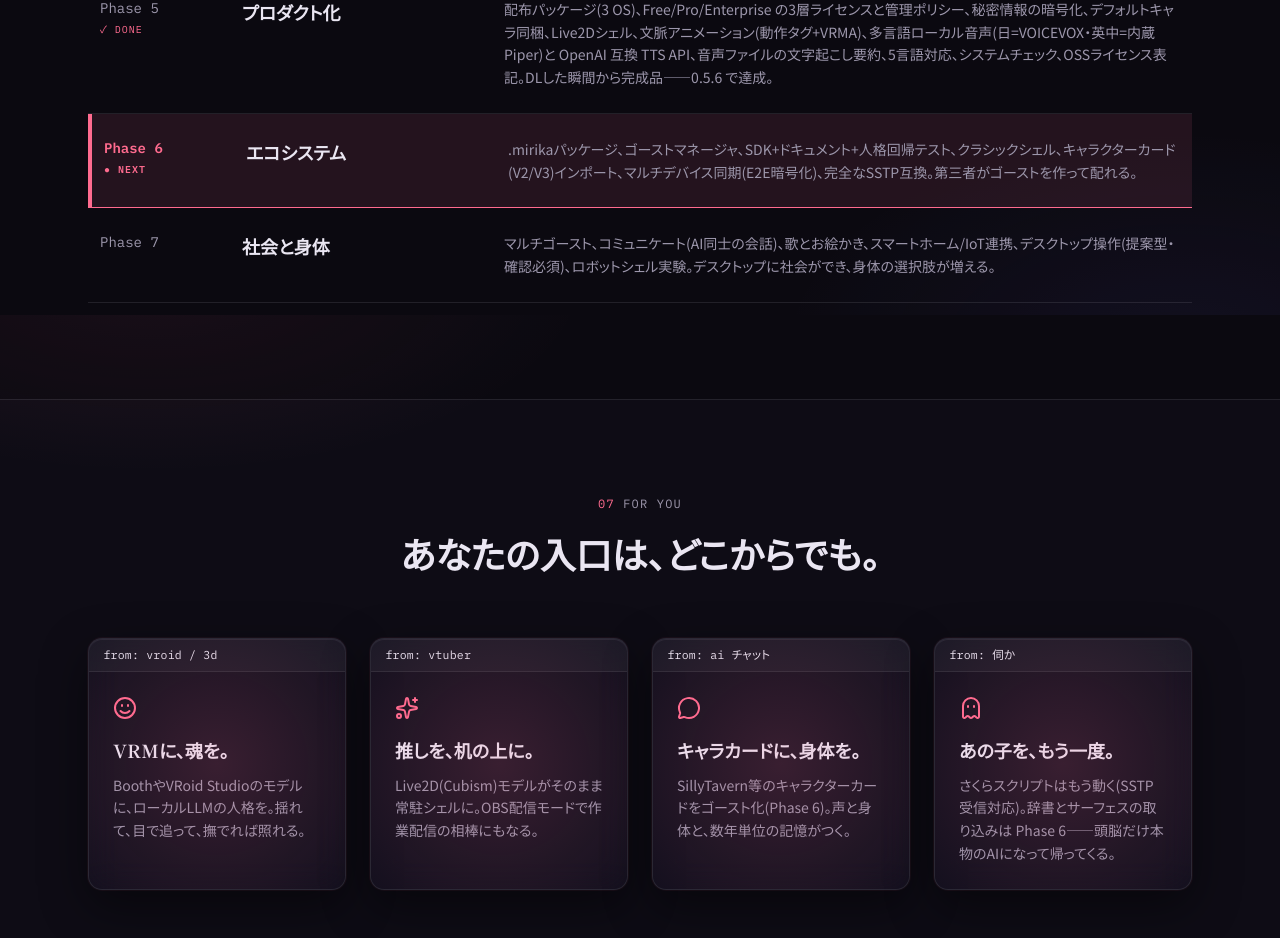
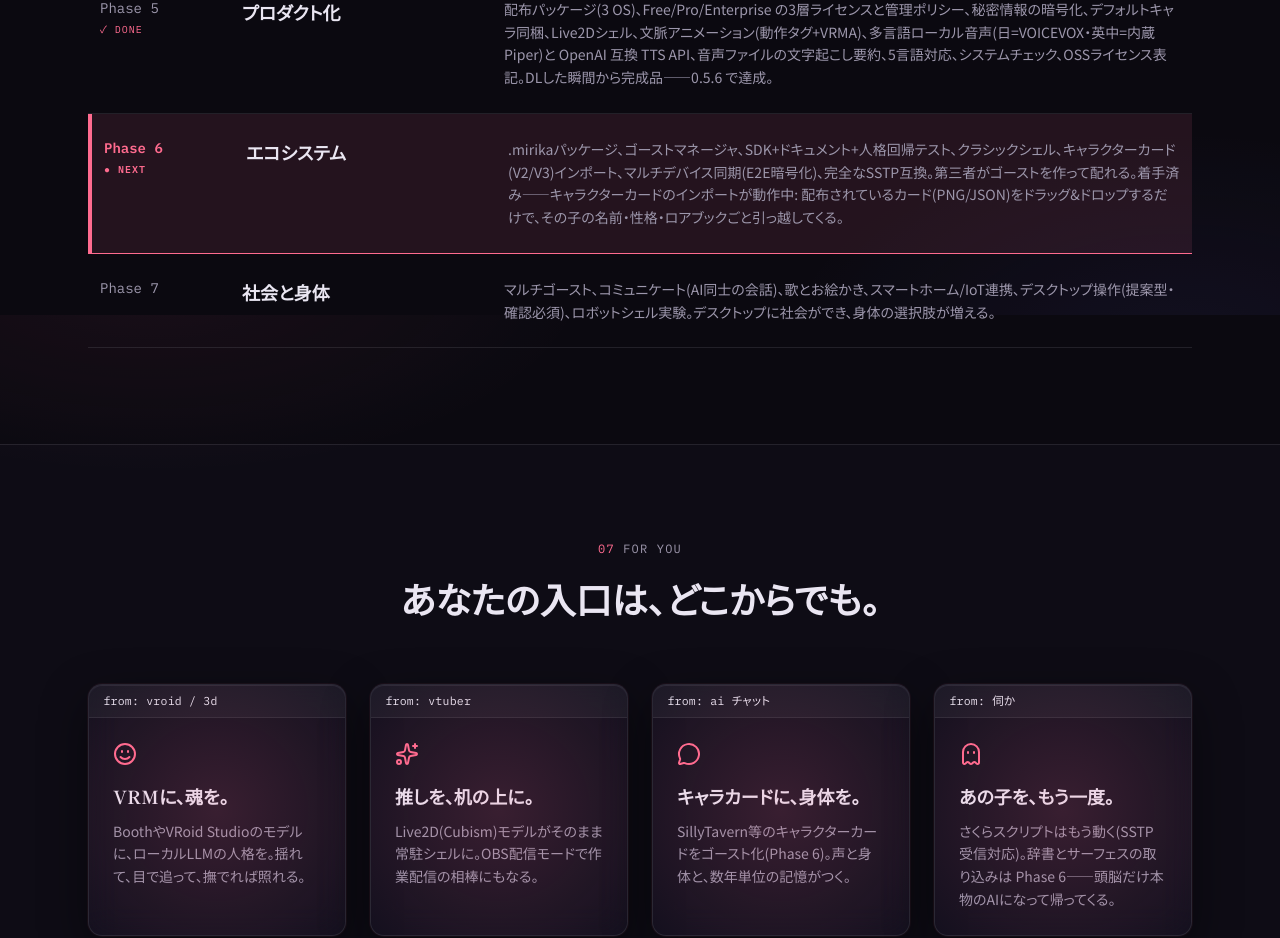
Before and after one commit to emerauda/mirika-web, a React (Vite) app: page / in a window 1280 px wide. Shown: the part 7685-8623 px from the top of the page. Built offline with nearby package versions, Linux system fonts and the light colour scheme; no server answers.

Commit message:
Show that character card import already works
Phase 6 has its first shipped piece, so the roadmap entry and the
legacy-ghost FAQ now say cards (PNG or JSON) can be dragged in and
bring their name, persona and lorebook with them.

```diff
--- a/src/components/Faq.tsx
+++ b/src/components/Faq.tsx
@@ -12,7 +12,7 @@ const ITEMS: Item[] = [
   },
   {
     q: '昔作った/使っていたゴーストは、そのまま動きますか?',
-    a: 'それを最優先に設計しています。さくらスクリプトは書き直しゼロで動き(対応タグは3分類ポリシーで公開)、辞書とサーフェスPNGシェルは mirika import で見た目ごと取り込みます(Phase 6)。辞書のトークは「話し方の見本」としてAI人格にも受け継がれます。',
+    a: 'それを最優先に設計しています。さくらスクリプトは書き直しゼロで動き(対応タグは3分類ポリシーで公開)、辞書とサーフェスPNGシェルは mirika import で見た目ごと取り込みます(Phase 6)。辞書のトークは「話し方の見本」としてAI人格にも受け継がれます。SillyTavern などのキャラクターカード(V2/V3)は、いまドラッグ&ドロップだけで取り込めます——名前・性格・ロアブックごと引っ越してきます。',
   },
   {
     q: '利用は無料ですか? AI の API 料金はかかりますか?',
--- a/src/components/Roadmap.tsx
+++ b/src/components/Roadmap.tsx
@@ -45,7 +45,7 @@ const PHASES: Phase[] = [
     label: 'Phase 6',
     status: 'next',
     title: 'エコシステム',
-    desc: '.mirikaパッケージ、ゴーストマネージャ、SDK+ドキュメント+人格回帰テスト、クラシックシェル、キャラクターカード(V2/V3)インポート、マルチデバイス同期(E2E暗号化)、完全なSSTP互換。第三者がゴーストを作って配れる。',
+    desc: '.mirikaパッケージ、ゴーストマネージャ、SDK+ドキュメント+人格回帰テスト、クラシックシェル、キャラクターカード(V2/V3)インポート、マルチデバイス同期(E2E暗号化)、完全なSSTP互換。第三者がゴーストを作って配れる。着手済み——キャラクターカードのインポートが動作中: 配布されているカード(PNG/JSON)をドラッグ&ドロップするだけで、その子の名前・性格・ロアブックごと引っ越してくる。',
   },
   {
     label: 'Phase 7',
```
